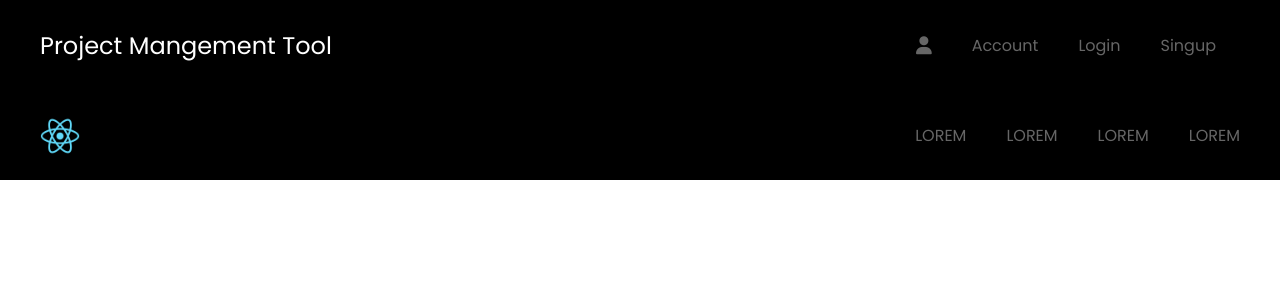
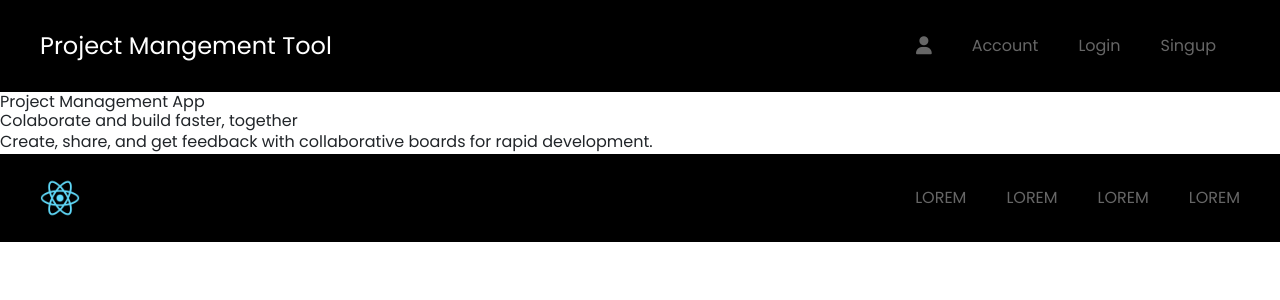
Before and after one commit to Priyankaa7/project-management-tool, a React (Create React App) app in the folder client/: page / in a window 1280 px wide. Shown: the top 300 px of the page. Built offline with nearby package versions, Linux system fonts and the light colour scheme.

Commit message:
hero section

```diff
--- a/client/src/App.js
+++ b/client/src/App.js
@@ -6,6 +6,7 @@ import Login from "./componets/login";
 import Signup from "./componets/signup";
 import Nav from "./componets/nav"
 import Footer from "./componets/footer"
+import Hero from "./componets/hero"
 
 function App() {
   return (
@@ -14,6 +15,7 @@ function App() {
       <Routes>
         <Route path="/account/login" element={<Login/>}/>
         <Route path="/account/signup" element={<Signup/>}/>
+        <Route path="/" element = {<Hero/>}/>
       </Routes>
       <Footer/>
     </div>
--- /dev/null
+++ b/client/src/componets/hero/index.js
@@ -0,0 +1,19 @@
+import React from 'react'
+
+const index = () => {
+  return (
+    <div>
+
+        {/* Section 1 */}
+        <div>
+            <h3>Project Management App</h3>
+            <h1>Colaborate and build faster, together</h1>
+            <p>Create, share, and get feedback with collaborative boards for rapid development.</p>
+
+            <div></div>
+        </div>
+    </div>
+  )
+}
+
+export default index
--- a/client/src/componets/login/index.js
+++ b/client/src/componets/login/index.js
@@ -30,7 +30,7 @@ function Login() {
     }
 
     return (
-        <div className=" backdrop-blur-2xl bg-transparent blur-2xl p-0">
+        <div className="  bg-transparent  p-0">
             <div className="">
                 <h1>Welcome back</h1>
 
```
